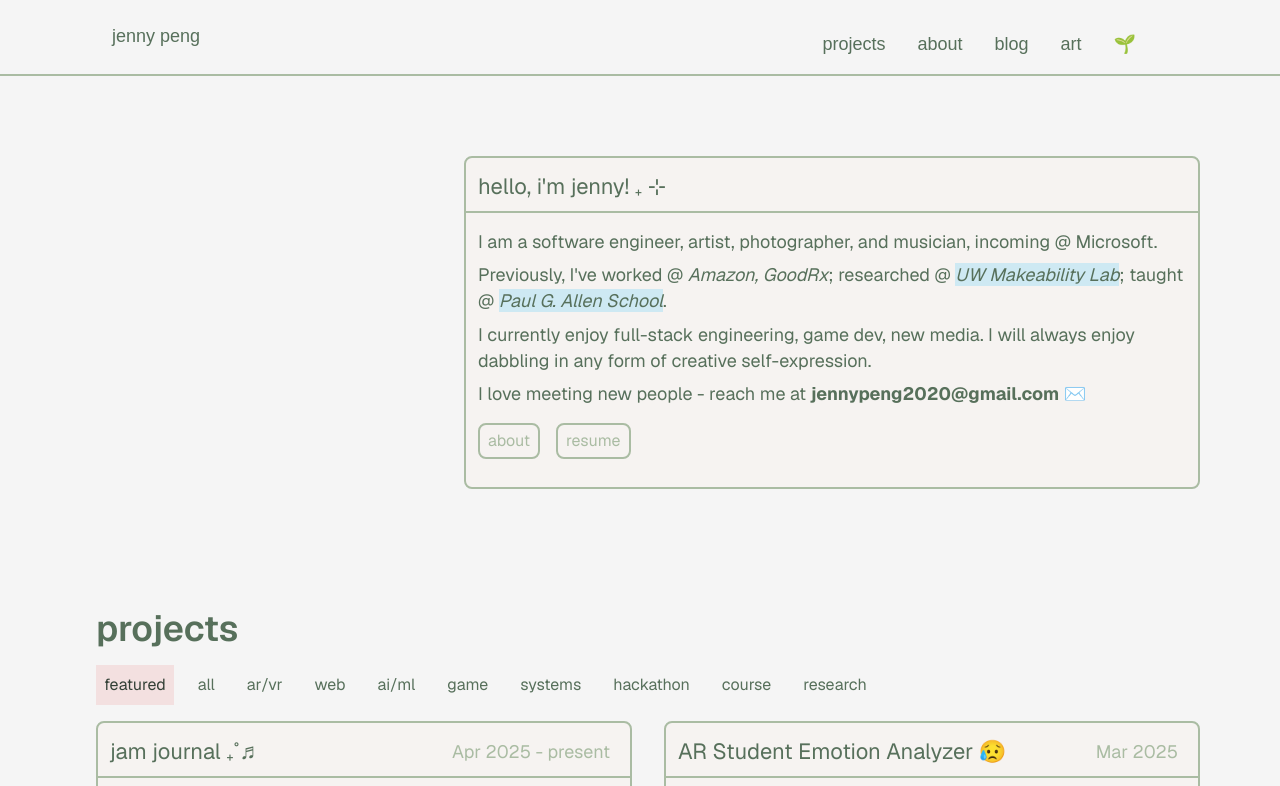
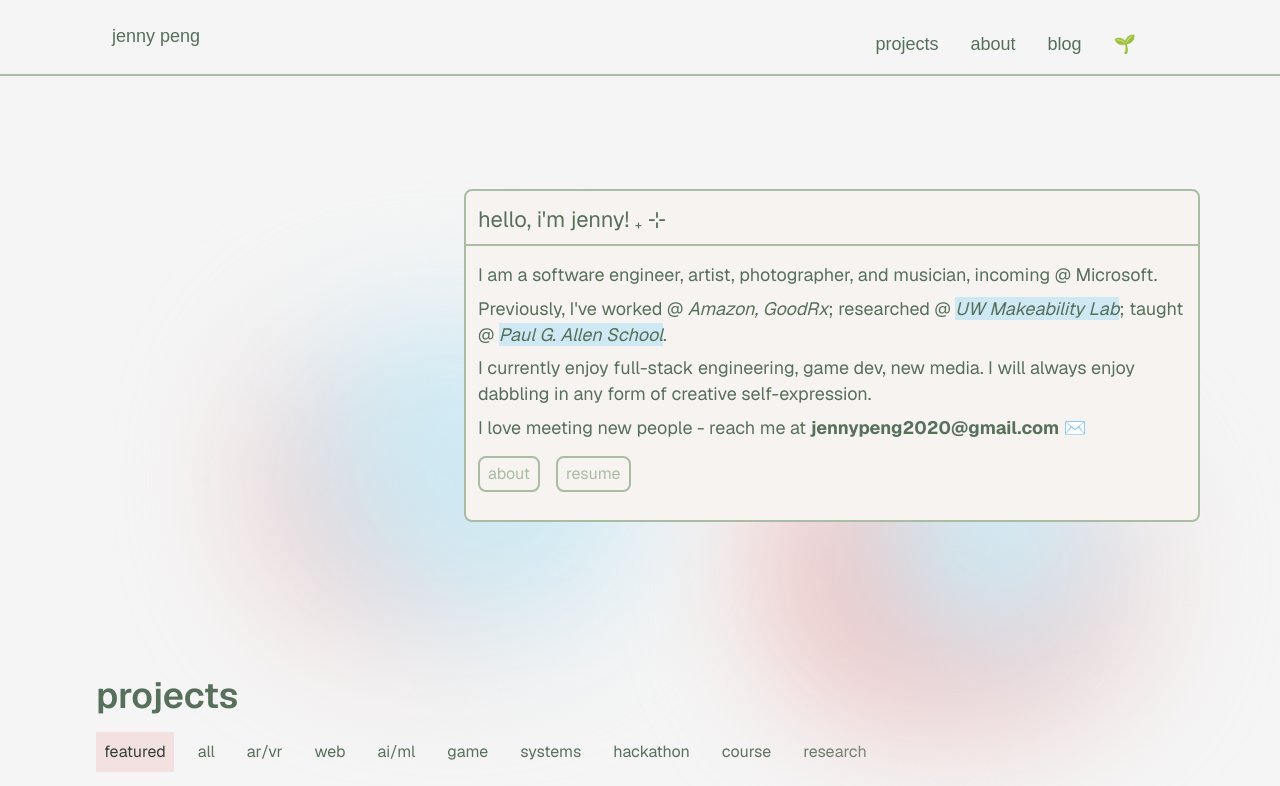
Before and after one commit to JennyPng/portfolio, a Next.js app in the folder jennypng/: page / in a window 1280 px wide. Shown: the top 786 px of the page. Built offline with nearby package versions, Linux system fonts and the light colour scheme; grey boxes are pictures that could not be loaded.

Commit message:
about and intro styling

```diff
--- a/jennypng/_posts/portfolio-revamp.md
+++ b/jennypng/_posts/portfolio-revamp.md
@@ -1,7 +1,7 @@
 ---
 title: "Portfolio Dev Log"
 date: "2025-07-4"
-excerpt: "Documenting the thought process and learnings behind creating my current portfolio website, aka what you're looking at right now"
+excerpt: "Documenting the thought process and learnings behind creating my current portfolio website"
 ---
 
 > Documenting the thought process and learnings behind creating my current portfolio website, aka what you're looking at right now
@@ -16,17 +16,23 @@ I made my first portfolio website over winter break of freshman year (undergrad)
 I mocked it up in Figma, watched 3-4 Youtube tutorials on making a portfolio with just html/css, did some hacky CSS styling, and very minimal javascript. I like certain visual elements, but it’s a little plain, and not as responsive as it could be.
 
 - I wanted to make a new portfolio website that better showcases my experience, taste, and personality
-- I've been interested in fun digital expriences lately (see [websites I like](https://jennypng.netlify.app/cs-concepts/websites-i-really-like)) and I figured redoing my portfolio would be a casual but interesting way to learn how to add dynamic or animated elements to websites.
+- I've been interested in fun digital expriences lately (see [websites I like](https://jennypng.netlify.app/cs-concepts/websites-i-really-like)) and I figured redoing my portfolio would be a casual but interesting way to learn how to implement fun visuals and interactions
 - I also really wanted to add a blog section because I love documenting thought processes behind projects, and this would be the ideal location
 
 
 I got the most frontend experience from working on a recent project, Jam Journal. Before this, I had some React and HTML/CSS experience
 but not enough to comfortably describe my skill level as intermediate. That project was a bit rushed because I was working on it in a
-6 week build space - I wanted to use this portfolio revamp, something with no real deadline, as a chance to go slowly and really strengthen
+6 week build space - I wanted to use this portfolio revamp, something with no real deadline, as a chance to go slowly, code cleanly, and really strengthen
 my foundational knowledge.
 
 ## process
-I made a Figma mockup again.
+- I made a Figma mockup as a rough sketch of what I wanted
+- I started coding at the Osaka airport lol, and coded a bit on the high-speed rail in China
+- I started with setting up the css theme and the card component, which was straightforward as it was similar styling to my old website
+- The project gallery was a more revised section, and I tackled this next
+- I filled in my project details, refined the css on the home page
+- I then added blog functionality, referencing friends' repos and random medium articles - I wanted something simple and lightweight
+- After the basic blog functionality existed, I decided to switch to adding playful visual elements, which I soon discovered would be the hardest part of this whole revamp as I had little experience
 
 
 ## challenges
@@ -36,15 +42,14 @@ as I read this was good for 2D layouts over flex, but it was a bit rigid - cards
     - I found a work-around by changing grid to a column layout, but this meant the project content order was in the column direction rather than row (i.e. most recent projects are in the first column and not the first row). Settled with this for now, will probably look into external libraries later.
 - **Animations**: I really wanted to add some fun, animated visual elements.
     - I knew of anime js, motion js, and gsap - I chose to try anime js because their website is awesome
-    - v0 and cursor were useful for starting out, to see how the specific things i need can be done
-    - in AI use, really trying to balance knowing when it's worth trudging through manual searches and when it really just makes more sense to save time and get the LLM synthesis
+    - v0 and cursor were useful for starting out, to see how the specific things i need can be done; but when it comes to visually creative and artistic designs, it struggles severely
 - **Playful design**: how to balance play and work - a formal portfolio with room for whimsy?
 
 ## learnings
 (literally anything new i learned that i think is worth remembering)
 
 - anything with repeated styling should have data stored in some structure and map to a generic component (i did this for projects and blog posts, but didn't think initially to do it for nav bar links too - needed to refactor this to apply a fancier svg animation to all nav links)
-- public/images
+-
 - useful css properties used:
     - inset-0
     - col
--- a/jennypng/package.json
+++ b/jennypng/package.json
@@ -10,6 +10,7 @@
   },
   "dependencies": {
     "animejs": "^4.0.2",
+    "framer-motion": "^12.23.0",
     "gray-matter": "^4.0.3",
     "next": "15.3.2",
     "postcss": "^8.5.6",
--- a/jennypng/src/app/about-me/page.tsx
+++ b/jennypng/src/app/about-me/page.tsx
@@ -1,10 +1,26 @@
+import Polaroid from "../components/polaroid"
+
+function ImageTrigger() {
+
+}
+
 export default function AboutMe() {
     return (
-         <div className="items-center justify-center min-h-screen p-4 pb-20 sm:p-20 font-[family-name:var(--font-geist-sans)]">
-            <h1>about</h1>
-            <p>
-                Hi
-            </p>
+         <div className="flex flex-row flex-wrap min-h-screen sm:p-20 font-[family-name:var(--font-geist-sans)]">
+            <Polaroid imageSrc="/images/grad.jpg" altText="picture of me" caption="I graduated from the University of Washington with a bachelors in CS 🥳" />
+            <div className="flex-col flex-1 ml-8">
+                <h1>hi! i'm jenny, and</h1>
+                <p className="max-w-[50%] text-tertiary-green">
+                    I have always loved to create, though the medium has shifted over the years.
+                    <br></br>
+                    <br></br>
+
+                    From coding warrior cat games on Scratch, to selling digital drawings on Deviantart, to playing violin in orchestras, to singing and writing songs, I have always found creating to be the most meaningful way to spend my time.
+                    <br></br>
+                    <br></br>
+
+                </p>
+            </div>
         </div>
     )
 }
--- a/jennypng/src/app/art/page.tsx
+++ b/jennypng/src/app/art/page.tsx
@@ -3,7 +3,7 @@ export default function Art() {
          <div className="items-center justify-center min-h-screen p-4 pb-20 sm:p-20 font-[family-name:var(--font-geist-sans)]">
             <h1>art</h1>
             <p>
-
+                work in progress!
             </p>
         </div>
     )
--- a/jennypng/src/app/blog/page.tsx
+++ b/jennypng/src/app/blog/page.tsx
@@ -14,7 +14,9 @@ function getPosts() {
 export default function Blog() {
     const allPostsData = getPosts()
   return (
-    <div className="items-center justify-center min-h-screen p-4 pb-20 sm:p-20 font-[family-name:var(--font-geist-sans)]">
+    <div
+      className="items-center justify-center min-h-screen p-4 pb-20 sm:p-20 font-[family-name:var(--font-geist-sans)]"
+    >
         <h1>blog</h1>
         <div className="grid grid-cols-1 md:grid-cols-4">
             {
--- a/jennypng/src/app/components/animated-blobs.tsx
+++ b/jennypng/src/app/components/animated-blobs.tsx
@@ -1 +1,40 @@
-import { animate } from 'animejs';
+"use client";
+
+import { motion } from "framer-motion";
+
+export default function AnimatedBlobsBackground() {
+  return (
+    <div className="absolute inset-0 pointer-events-none z-0">
+      <motion.div
+        className="absolute w-96 h-80 bg-[radial-gradient(circle_at_60%_40%,var(--color-teal)_40%,var(--color-primary-pink)_10%)] rounded-full blur-3xl"
+        animate={{
+          x: [0, -120, 80, -100, 0],
+          y: [0, 120, -80, 100, 0],
+          scale: [1, 0.8, 1.3, 0.9, 1],
+        }}
+        transition={{
+          duration: 20,
+          repeat: Number.POSITIVE_INFINITY,
+          ease: "easeInOut",
+          delay: 5,
+        }}
+        style={{ top: "50%", right: "10%" }}
+      />
+      <motion.div
+        className="absolute w-96 h-80 bg-[radial-gradient(circle_at_60%_40%,var(--color-teal)_60%,var(--color-primary-pink)_10%)] rounded-full blur-3xl"
+        animate={{
+          x: [0, 80, -120, 60, 0],
+          y: [0, -80, 120, -60, 0],
+          scale: [1, 1.1, 0.7, 1.2, 1],
+        }}
+        transition={{
+          duration: 20,
+          repeat: Number.POSITIVE_INFINITY,
+          ease: "easeInOut",
+          delay: 10,
+        }}
+        style={{ bottom: "20%", left: "20%" }}
+      />
+    </div>
+  );
+}
--- a/jennypng/src/app/components/intro.tsx
+++ b/jennypng/src/app/components/intro.tsx
@@ -3,8 +3,10 @@ import cardsData from "../data/cards.json";
 
 export default function Intro({className} : {className?: string}) {
   return (
-    <div className="intro">
-      <Card {...cardsData.intro} maxWidth={400} className={`${className}`} />
+    <div className="relative min-h-[400px] flex items-center justify-center">
+      <div className="relative z-10 w-full flex items-center justify-center">
+        <Card {...cardsData.intro} maxWidth={400} className={`${className}`} />
+      </div>
     </div>
   );
 }
--- a/jennypng/src/app/components/nav-bar.tsx
+++ b/jennypng/src/app/components/nav-bar.tsx
@@ -6,7 +6,7 @@ const navLinks = [
   { href: "/#projects", label: "projects" },
   { href: "/about-me", label: "about" },
   { href: "/blog", label: "blog" },
-  { href: "/art", label: "art" },
+  // { href: "/art", label: "art" },
   { href: "https://jennypng.netlify.app/", label: "🌱", external: true },
 ];
 
--- /dev/null
+++ b/jennypng/src/app/components/polaroid.tsx
@@ -0,0 +1,10 @@
+import Image from "next/image";
+
+export default function Polaroid({ imageSrc, altText, caption }: { imageSrc: string; altText: string; caption?: string }) {
+    return (
+        <div className="bg-white flex-shrink-0 m-8 p-4 pb-8 shadow-lg -rotate-1 transition-transform duration-300 hover:rotate-0 hover:scale-105 hover:animate-[jiggle_0.6s_ease-in-out_forwards] w-[340px] h-[470px]">
+            <Image src={imageSrc} width={400} height={400} alt={altText} className="object-cover w-[320px] h-[350px]" />
+            {caption && <p className="text-xs text-secondary-green mt-4">{caption}</p>}
+        </div>
+    )
+}
--- a/jennypng/src/app/globals.css
+++ b/jennypng/src/app/globals.css
@@ -5,6 +5,7 @@
   --beige-card: #f6f3f1;
   --blue: #cee9f3;
   --blue-dark: #84cdda;
+  --gradient-blue: #8AE1F4;
   --pink: #EDC0C0;
   --pink-light: #f3e0e0;
   --green-light: #AABCA3;
@@ -35,6 +36,7 @@
   --color-teal: var(--blue);
   --color-teal-dark: var(--blue-dark);
 
+  --text-xs: 14px;
   --text-sm: 18px;
   --text-md: 22px;
   --text-lg: 32px;
@@ -70,3 +72,21 @@ h1 {
 .squiggle-animate {
   stroke-dashoffset: 0;
 }
+
+
+
+/* Custom jiggle animation for Tailwind */
+@keyframes jiggle {
+  0% {
+    transform: rotate(0deg) scale(1.05);
+  }
+  25% {
+    transform: rotate(-1deg) scale(1.05);
+  }
+  75% {
+    transform: rotate(1deg) scale(1.05);
+  }
+  100% {
+    transform: rotate(0deg) scale(1.05);
+  }
+}
--- a/jennypng/src/app/page.tsx
+++ b/jennypng/src/app/page.tsx
@@ -1,11 +1,13 @@
 import Image from "next/image";
 import Intro from "./components/intro";
 import Projects from "./components/projects";
+import AnimatedBlobsBackground from "./components/animated-blobs";
 
 export default function Home() {
 
   return (
     <div className="items-center justify-center min-h-screen p-4 pb-20 sm:p-20 font-[family-name:var(--font-geist-sans)]">
+      <AnimatedBlobsBackground />
       <Intro className="inline-block ml-4 md:ml-[30vw]" />
       <Projects className="mt-[15vh] ml-4"/>
     </div>
```
Also changed, not shown: jennypng/src/app/components/blog-post.tsx (+5 -3 lines), jennypng/public/images/grad.jpg (added), 1 other file (tests, documents, lock files or other folders).
